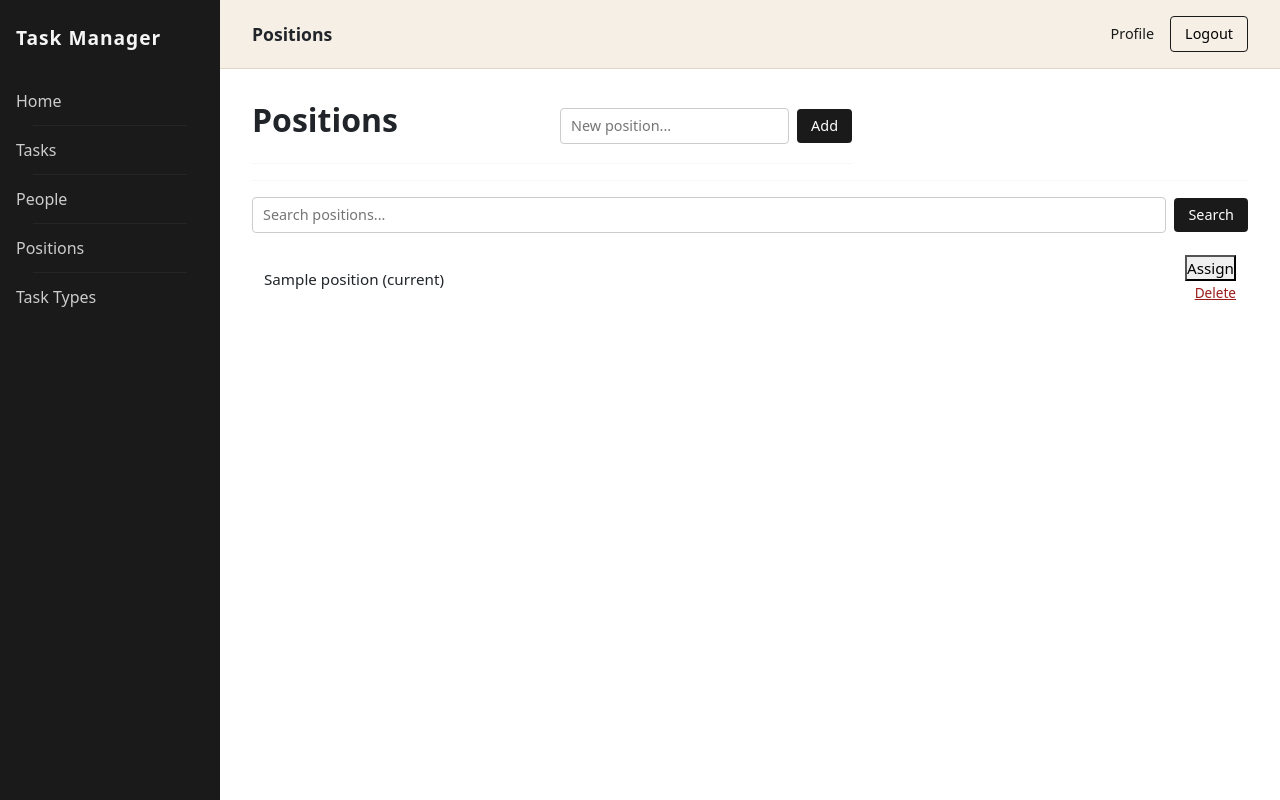
After one commit to ratatuiii/it-task-manager, a Django app: page /positions/ in a window 1280 px wide. The commit adds this page. Run offline with Django 5.2, Linux system fonts and the light colour scheme; a user stored in the database is signed in; tables that the repository leaves empty hold one stand-in row (values such as "Sample post").

Commit message:
Added PositionList, TaskTypeList. Changed Profile to display position

```diff
--- a/static/task_manager/css/styles.css
+++ b/static/task_manager/css/styles.css
@@ -562,3 +562,113 @@ body {
 .leaderboard-outside {
     border-top: 2px dashed #ddd;
 }
+
+.simple-list-wrapper {
+    max-width: 600px;
+}
+
+.simple-list-top {
+    display: flex;
+    justify-content: space-between;
+    align-items: center;
+    margin-bottom: 12px;
+}
+
+.inline-create-form {
+    display: flex;
+    gap: 8px;
+    align-items: center;
+}
+
+.inline-create-form input[type="text"] {
+    padding: 6px 10px;
+    border: 1px solid #ccc;
+    border-radius: 4px;
+    font-family: inherit;
+    font-size: 0.9rem;
+}
+
+.inline-create-form input:focus {
+    outline: none;
+    border-color: #1a1a1a;
+}
+
+.inline-create-form button {
+    padding: 6px 14px;
+    background-color: #1a1a1a;
+    color: #fff;
+    border: none;
+    border-radius: 4px;
+    cursor: pointer;
+    font-size: 0.9rem;
+    transition: background-color 0.2s;
+}
+
+.inline-create-form button:hover {
+    background-color: #333;
+}
+
+.delete-cell {
+    text-align: right;
+    width: 80px;
+}
+
+.btn-delete {
+    background: none;
+    border: none;
+    color: #9b1c1c;
+    cursor: pointer;
+    font-size: 0.85rem;
+    text-decoration: underline;
+    padding: 0;
+}
+
+.btn-delete:hover {
+    color: #7f1d1d;
+}
+
+.list-search {
+    display: flex;
+    gap: 8px;
+    align-items: center;
+    margin-bottom: 12px;
+}
+
+.list-search input {
+    flex: 1;
+    padding: 6px 10px;
+    border: 1px solid #ccc;
+    border-radius: 4px;
+    font-family: inherit;
+    font-size: 0.9rem;
+}
+
+.list-search input:focus {
+    outline: none;
+    border-color: #1a1a1a;
+}
+
+.list-search button {
+    padding: 6px 14px;
+    background-color: #1a1a1a;
+    color: #fff;
+    border: none;
+    border-radius: 4px;
+    cursor: pointer;
+    font-size: 0.9rem;
+    transition: background-color 0.2s;
+}
+
+.list-search button:hover {
+    background-color: #333;
+}
+
+.search-clear {
+    font-size: 0.85rem;
+    color: #999;
+    text-decoration: none;
+}
+
+.search-clear:hover {
+    color: #1a1a1a;
+}
--- a/task_manager/forms.py
+++ b/task_manager/forms.py
@@ -1,8 +1,23 @@
 from django.contrib.auth.forms import UserCreationForm
-from task_manager.models import Worker
+from django import forms
+
+
+from task_manager.models import Position, TaskType, Worker
 
 
 class WorkerCreationForm(UserCreationForm):
     class Meta(UserCreationForm.Meta):
         model = Worker
         fields = ["username", "first_name", "last_name", "email", "position"]
+
+
+class PositionCreateForm(forms.ModelForm):
+    class Meta:
+        model = Position
+        fields = ["name"]
+
+
+class TaskTypeCreateForm(forms.ModelForm):
+    class Meta:
+        model = TaskType
+        fields = ["name"]
--- a/task_manager/urls.py
+++ b/task_manager/urls.py
@@ -4,6 +4,13 @@ app_name = "task_manager"
 from task_manager.views import (
     AssignYourselfView,
     IndexView,
+    PositionAssignView,
+    PositionCreateView,
+    PositionDeleteView,
+    PositionListView,
+    TaskTypeCreateView,
+    TaskTypeDeleteView,
+    TaskTypeListView,
     WorkerDetailView,
     WorkerListView,
     WorkerUpdateFieldView,
@@ -29,4 +36,11 @@ urlpatterns = [
         AssignYourselfView.as_view(),
         name="assign-yourself",
     ),
+    path("positions/", PositionListView.as_view(), name="position-list"),
+    path("positions/create/", PositionCreateView.as_view(), name="position-create"),
+    path("positions/<int:pk>/delete/", PositionDeleteView.as_view(), name="position-delete"),
+    path("task-types/", TaskTypeListView.as_view(), name="tasktype-list"),
+    path("task-types/create/", TaskTypeCreateView.as_view(), name="tasktype-create"),
+    path("task-types/<int:pk>/delete/", TaskTypeDeleteView.as_view(), name="tasktype-delete"),
+    path("positions/<int:pk>/assign/", PositionAssignView.as_view(), name="position-assign"),
 ]
--- a/task_manager/views.py
+++ b/task_manager/views.py
@@ -1,5 +1,5 @@
 from django.contrib.auth.mixins import LoginRequiredMixin
-from django.views.generic import ListView, TemplateView
+from django.views.generic import DeleteView, ListView, TemplateView
 from django.views.generic import DetailView, CreateView
 from django.urls import reverse_lazy
 from django.views import View
@@ -8,8 +8,8 @@ from django.core.exceptions import PermissionDenied
 from django.utils import timezone
 from django.db.models import Q, Count
 
-from task_manager.models import Worker, Task, TaskType
-from task_manager.forms import WorkerCreationForm
+from task_manager.models import Worker, Task, TaskType, Position
+from task_manager.forms import WorkerCreationForm, PositionCreateForm, TaskTypeCreateForm
 
 class IndexView(LoginRequiredMixin, TemplateView):
     template_name = "task_manager/index.html"
@@ -55,6 +55,11 @@ class WorkerDetailView(LoginRequiredMixin, DetailView):
     template_name = "task_manager/worker_detail.html"
     context_object_name = "worker"
 
+    def get_context_data(self, **kwargs):
+        context = super().get_context_data(**kwargs)
+        context["positions"] = Position.objects.all()
+        return context
+
 
 class WorkerUpdateFieldView(LoginRequiredMixin, View):
     def post(self, request, pk, field):
@@ -70,7 +75,12 @@ class WorkerUpdateFieldView(LoginRequiredMixin, View):
             worker.last_name = request.POST.get("last_name", worker.last_name)
         elif field == "email":
             worker.email = request.POST.get("email", worker.email)
-
+        elif field == "position":
+            position_id = request.POST.get("position")
+            if position_id:
+                worker.position = get_object_or_404(Position, pk=position_id)
+            else:
+                worker.position = None
         worker.save()
         return redirect("task_manager:worker-detail", pk=pk)
 
@@ -132,9 +142,6 @@ class TaskDetailView(LoginRequiredMixin, DetailView):
         return context
 
 
-# from django.http import JsonResponse
-# import json
-
 
 class TaskCreateView(LoginRequiredMixin, CreateView):
     model = Task
@@ -150,7 +157,6 @@ class TaskCreateView(LoginRequiredMixin, CreateView):
     def form_valid(self, form):
         task = form.save(commit=False)
 
-        # handle task_type: match existing or create new
         task_type_input = self.request.POST.get("task_type_input", "").strip()
         if task_type_input:
             task_type, _ = TaskType.objects.get_or_create(name=task_type_input)
@@ -158,7 +164,6 @@ class TaskCreateView(LoginRequiredMixin, CreateView):
 
         task.save()
 
-        # optionally assign self
         if self.request.POST.get("assign_self"):
             task.assignees.add(self.request.user)
 
@@ -196,3 +201,65 @@ class AssignYourselfView(LoginRequiredMixin, View):
             task.assignees.add(request.user)
 
         return redirect("task_manager:task-detail", pk=task.pk)
+
+
+class PositionListView(LoginRequiredMixin, ListView):
+    model = Position
+    template_name = "task_manager/position_list.html"
+    context_object_name = "positions"
+    paginate_by = 15
+
+    def get_queryset(self):
+        queryset = Position.objects.all()
+        search = self.request.GET.get("search", "").strip()
+        if search:
+            queryset = queryset.filter(name__icontains=search)
+        return queryset
+
+    def get_context_data(self, **kwargs):
+        context = super().get_context_data(**kwargs)
+        context["form"] = PositionCreateForm()
+        context["search"] = self.request.GET.get("search", "")
+        return context
+
+
+class PositionCreateView(LoginRequiredMixin, CreateView):
+    model = Position
+    fields = ["name"]
+    success_url = reverse_lazy("task_manager:position-list")
+
+
+class PositionDeleteView(LoginRequiredMixin, DeleteView):
+    model = Position
+    success_url = reverse_lazy("task_manager:position-list")
+
+
+class PositionAssignView(LoginRequiredMixin, View):
+    def post(self, request, pk):
+        position = get_object_or_404(Position, pk=pk)
+        request.user.position = position
+        request.user.save()
+        return redirect("task_manager:position-list")
+
+
+class TaskTypeListView(LoginRequiredMixin, ListView):
+    model = TaskType
+    template_name = "task_manager/tasktype_list.html"
+    context_object_name = "task_types"
+    paginate_by = 15
+
+    def get_context_data(self, **kwargs):
+        context = super().get_context_data(**kwargs)
+        context["form"] = TaskTypeCreateForm()
+        return context
+
+
+class TaskTypeCreateView(LoginRequiredMixin, CreateView):
+    model = TaskType
+    fields = ["name"]
+    success_url = reverse_lazy("task_manager:tasktype-list")
+
+
+class TaskTypeDeleteView(LoginRequiredMixin, DeleteView):
+    model = TaskType
+    success_url = reverse_lazy("task_manager:tasktype-list")
--- a/templates/base.html
+++ b/templates/base.html
@@ -21,6 +21,10 @@
                 <a href="{% url 'task_manager:task-list' %}">Tasks</a>
                 <hr class="nav-divider">
                 <a href="{% url 'task_manager:worker-list' %}">People</a>
+                <hr class="nav-divider">
+                <a href="{% url 'task_manager:position-list' %}">Positions</a>
+                <hr class="nav-divider">
+                <a href="{% url 'task_manager:tasktype-list' %}">Task Types</a>
             </nav>
         </aside>
 
--- /dev/null
+++ b/templates/task_manager/position_list.html
@@ -0,0 +1,73 @@
+{% extends "base.html" %}
+
+{% block title %}Positions{% endblock %}
+{% block header_title %}Positions{% endblock %}
+
+{% block content %}
+<div class="simple-list-wrapper">
+    <div class="simple-list-top">
+        <h1 class="task-list-title" style="text-align: left;">Positions</h1>
+        <form method="post" action="{% url 'task_manager:position-create' %}" class="inline-create-form">
+            {% csrf_token %}
+            <input type="text" name="name" placeholder="New position..." required>
+            <button type="submit" class="btn-create">Add</button>
+        </form>
+    </div>
+<hr class="task-list-divider" style="margin: 0 0 16px 0; width: 100%;">
+
+</div>
+<hr class="task-list-divider" style="margin: 0 0 16px 0; width: 100%;">
+
+<form method="get" class="list-search">
+    <input type="text" name="search" placeholder="Search positions..." value="{{ search }}" autocomplete="off">
+    <button type="submit">Search</button>
+    {% if search %}
+        <a href="{% url 'task_manager:position-list' %}" class="search-clear">Clear</a>
+    {% endif %}
+</form>
+
+<table class="task-table">
+    <table class="task-table">
+        <tbody>
+            <form method="get" class="list-search">
+            {% for position in positions %}
+            <tr>
+                <td>
+                    {{ position.name }}
+                    {% if request.user.position == position %}
+                        <span class="current-badge">(current)</span>
+                    {% endif %}
+                </td>
+                <td class="delete-cell">
+                    <form method="post" action="{% url 'task_manager:position-assign' pk=position.pk %}" style="display:inline;">
+                        {% csrf_token %}
+                        <button type="submit" class="btn-assign">Assign</button>
+                    </form>
+                    <form method="post" action="{% url 'task_manager:position-delete' pk=position.pk %}" style="display:inline;">
+                        {% csrf_token %}
+                        <button type="submit" class="btn-delete">Delete</button>
+                    </form>
+                </td>
+            </tr>
+            {% empty %}
+            <tr>
+                <td colspan="2" class="task-empty">No positions yet.</td>
+            </tr>
+            {% endfor %}
+            </form>
+        </tbody>
+    </table>
+
+    {% if is_paginated %}
+    <div class="pagination">
+        {% if page_obj.has_previous %}
+            <a href="?page={{ page_obj.previous_page_number }}">&larr; Prev</a>
+        {% endif %}
+        <span>Page {{ page_obj.number }} of {{ page_obj.paginator.num_pages }}</span>
+        {% if page_obj.has_next %}
+            <a href="?page={{ page_obj.next_page_number }}">Next &rarr;</a>
+        {% endif %}
+    </div>
+    {% endif %}
+</div>
+{% endblock %}
```
Also changed, not shown: templates/task_manager/tasktype_list.html (added, +50 -0 lines), templates/task_manager/worker_detail.html (+16 -1 lines).
